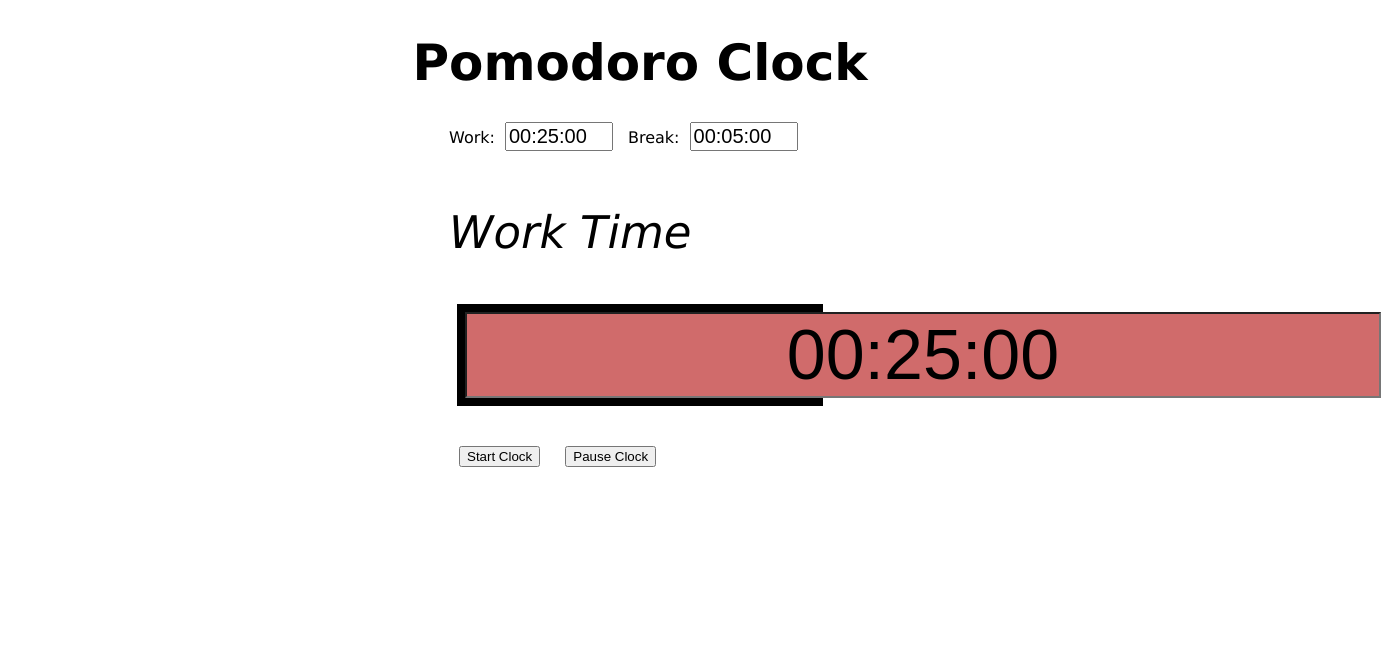
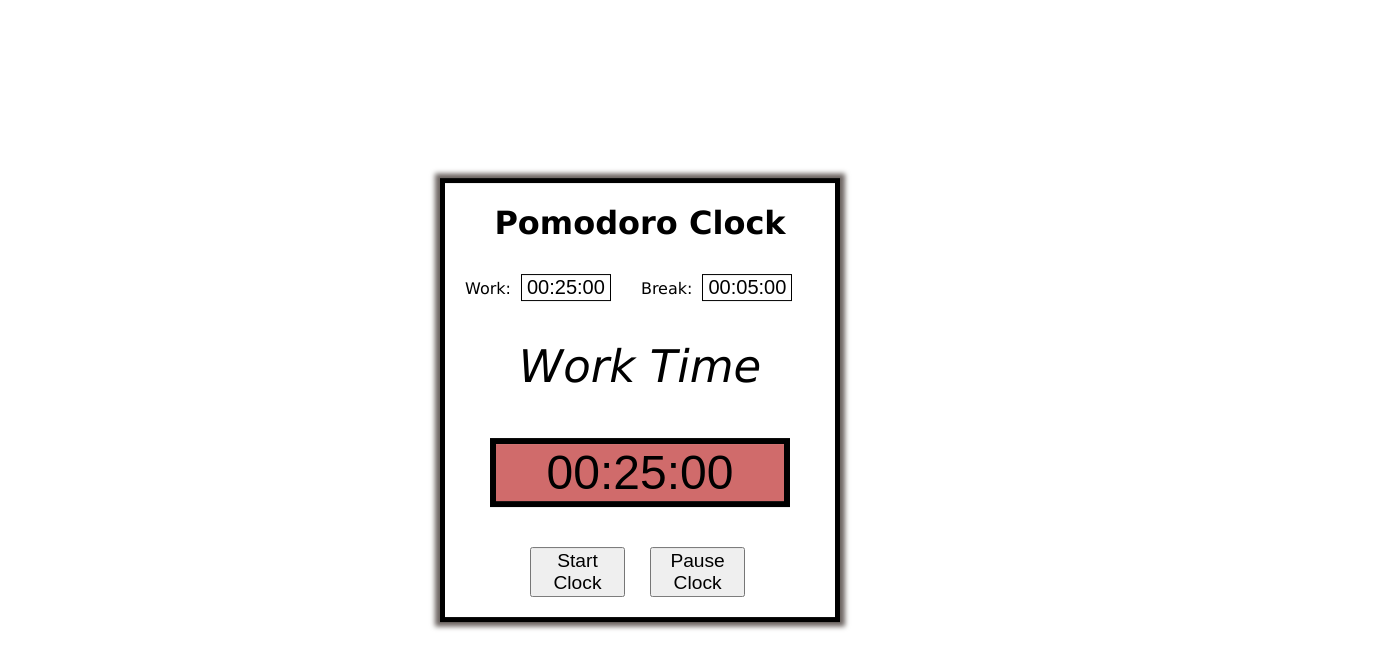
Before and after one commit to Ross117/pomodoro-clock, a plain HTML site: page index.html in a window 1280 px wide. Shown: the whole page, 1381 px wide, since content can reach past the window. Drawn offline with Linux system fonts and the light colour scheme.

Commit message:
Improve styling

```diff
--- a/index.html
+++ b/index.html
@@ -12,17 +12,22 @@
 
   <audio class="js-timer" src="https://www.soundjay.com/clock/sounds/alarm-clock-01.mp3" autostart="false"></audio>
 
-  <h1>Pomodoro Clock</h1>
-
   <div class="container">
 
-    <form>
-      <div class="form-container">
-        <label>Work:<input type="text" id="js-work-time" class="prompt" value="00:25:00" /></label>
-        <label>Break:<input type="text" id="js-break-time" class="prompt" value="00:05:00" /></label>
-        <label class="err-msg js-err-msg"></label>
-      </div>
-    </form>
+    <h1>Pomodoro Clock</h1>
+
+    <div class="form-container">
+      <form>
+        <div class="prompt">
+          <label>Work:<input type="text" id="workTime" value="00:25:00" /></label>
+        </div>
+        <div class="prompt">
+          <label>Break:<input type="text" id="breakTime" value="00:05:00" /></label>
+        </div>
+      </form>
+    </div>
+
+    <p class="err-msg js-err-msg"></p>
 
     <p class="indicator js-indicator">Work Time</p>
 
--- a/src/index.js
+++ b/src/index.js
@@ -1,16 +1,15 @@
 const pomodoroClock = (function () {
   "use strict";
 
-  const workTime = document.querySelector("#js-work-time");
-  const breakTime = document.querySelector("#js-break-time");
+  const workTime = document.querySelector("#workTime");
+  const breakTime = document.querySelector("#breakTime");
   const startBtn = document.querySelector(".js-start-clock");
   const errMsg = document.querySelector(".js-err-msg");
   let intervalID = 0;
   let clockPaused = false;
   let isABreak = false;
 
-  // broken in dev branch - fix!!!!!!!!
-  let promptChange = {'js-work-time': false, 'js-break-time': false};
+  let promptChange = {'workTime': false, 'breakTime': false};
 
   const validation = (inputEvent) => {
     const timeStr = inputEvent.target.value;
@@ -129,10 +128,10 @@ const pomodoroClock = (function () {
 
 })();
 
-document.querySelector("#js-work-time")
+document.querySelector("#workTime")
   .addEventListener("input", pomodoroClock.validation);
 
-document.querySelector("#js-break-time")
+document.querySelector("#breakTime")
   .addEventListener("input", pomodoroClock.validation);
 
 document.querySelector(".js-start-clock")
--- a/style.css
+++ b/style.css
@@ -1,53 +1,80 @@
+* {
+  box-sizing: border-box;
+}
+
 body {
   font-family: Verdana, sans-serif;
 }
 
 h1 {
-  margin-bottom: 20px;
-  font-size: 50px;
+  font-size: 200%;
   text-align: center;
 }
 
+input {
+  margin: 10px;
+  font-size: 125%;
+  width: 90px;
+  text-align: center;
+  border: 1px solid;
+}
+
 button {
+  width: 95px;
   margin: 10px;
+  font-size: 120%
+}
+
+.container {
+  position: absolute;
+  top: 50%;
+  left: 50%;
+  transform: translate(-50%, -50%);
+  width: 100%;
+  max-width: 400px;
+  margin: auto;
+  border: 5px solid black;
+  box-shadow: 0px 0px 5px 5px #6B6360;
 }
 
 .prompt {
-  margin: 10px;
-  font-size: 20px;
-  width: 100px;
-}
-
-.container {
-  margin: auto;
-  width: 382px;
-}
-
-.form-container{
-  margin-bottom: 20px;
+  float: left;
+  margin-left: 20px;
 }
 
 .err-msg {
+  clear: left;
+  color: #C6070B;
   font-style: italic;
   font-weight: 900;
-  color: #F20C0C;
+  text-align: center;
+  text-shadow: 1px 1px 2px;
 }
 
 .indicator {
   font-size: 45px;
   font-style: italic;
+  text-align: center;
 }
 
 .clock-container {
+  width: 100%;
+  max-width: 300px;
   margin: 30px auto;
-  width: 350px;
   background-color: #D06B6B;
-  border: 8px solid black;
+  border: 6px solid black;
 }
 
 .clock {
-  /* width: 300px; */
+  width: inherit;
+  margin: 0px;
+  border: 0px;
   background-color: inherit;
-  font-size: 70px;
+  font-size: 300%;
   text-align: center;
 }
+
+.btn-container {
+  width: 240px;
+  margin: 10px auto;
+}
```
